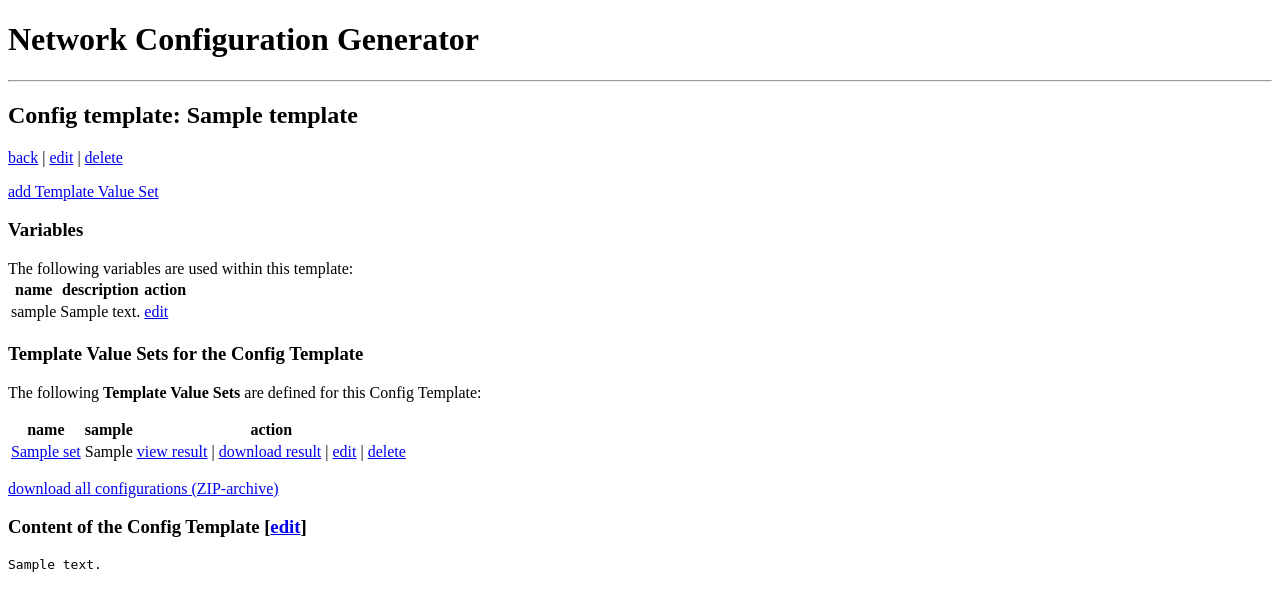
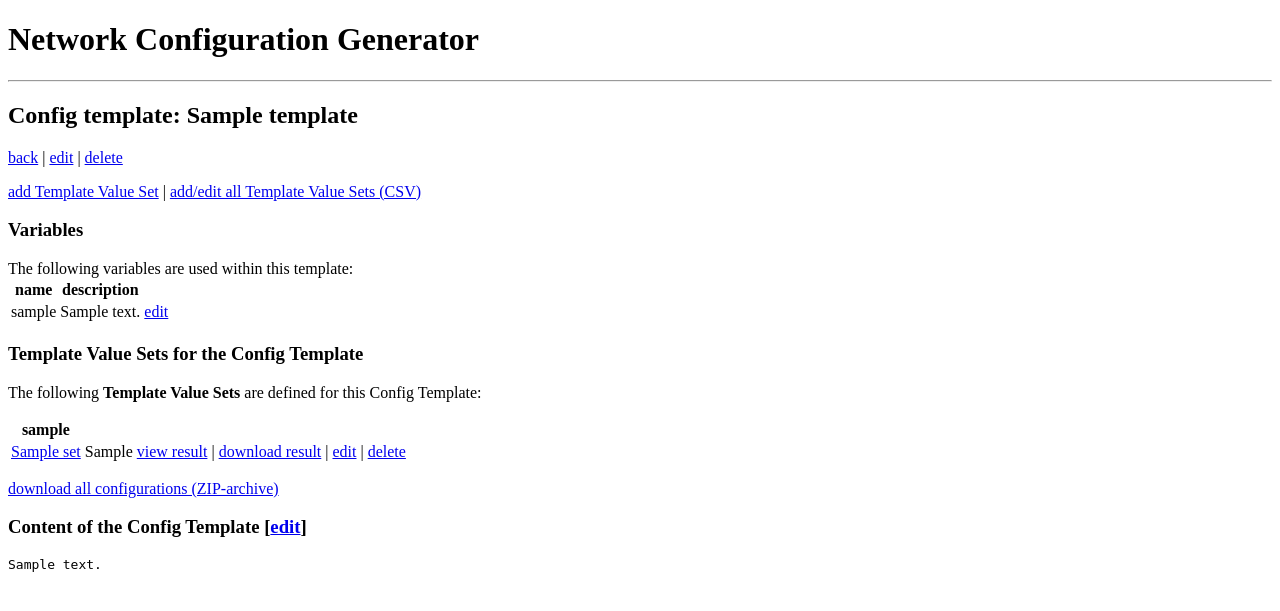
Before and after one commit to hoelsner/network-config-generator, a Flask app: page /ncg/project/1/template/1 in a window 1280 px wide. Shown: the top 611 px of the page. Run offline with Flask 2, Linux system fonts and the light colour scheme; tables that the repository leaves empty hold one stand-in row (values such as "Sample post").

Commit message:
add bulk editor for template variables based on a CSV form

```diff
--- a/app/forms.py
+++ b/app/forms.py
@@ -31,6 +31,10 @@ class ConfigTemplateForm(Form):
     template_content = TextAreaField("template content")
 
 
+class EditConfigTemplateValuesForm(Form):
+    csv_content = TextAreaField("Template Value Sets")
+
+
 ProjectForm = model_form(
     Project,
     base_class=Form,
--- a/app/models.py
+++ b/app/models.py
@@ -323,9 +323,16 @@ class ConfigTemplate(db.Model):
     def _create_variables_from_template_content(self):
         dcg = MakoConfigGenerator(template_string=self.template_content)
 
+        # the hostname is always defined within a TemplateValueSet, add it with a default description
+        self.update_template_variable(
+            "hostname",
+            "the hostname of the device (also used as name for the template value set)"
+        )
+
         # create new template variables on the Config Template
         for var_name in dcg.template_variables:
-            self.update_template_variable(var_name)
+            if var_name != "hostname":
+                self.update_template_variable(var_name)
 
     def rename_variable(self, old_name, new_name):
         """rename the Template Variables within the Config Template and all associated Template Value Sets
@@ -356,6 +363,13 @@ class ConfigTemplate(db.Model):
         """
         query_result = self.template_value_sets.all()
         valid = True
+
+        if not template_value_set_name:
+            valid = False
+
+        elif template_value_set_name == "":
+            valid = False
+
         for obj in query_result:
             if obj.hostname == template_value_set_name:
                 valid = False
@@ -450,6 +464,12 @@ class Project(db.Model):
         """
         query_result = self.configtemplates.all()
         valid = True
+        if not config_template_name:
+            valid = False
+
+        elif config_template_name == "":
+            valid = False
+
         for obj in query_result:
             if obj.name == config_template_name:
                 valid = False
--- a/app/templates/base.html
+++ b/app/templates/base.html
@@ -9,7 +9,7 @@
     <hr>
     {% with messages = get_flashed_messages(with_categories=true) %}
         {% if messages %}
-            <ul class=flashes>
+            <ul class="flashes">
                 {% for category, message in messages %}
                     <li class="{{ category }}">{{ message }}</li>
                 {% endfor %}
--- /dev/null
+++ b/app/templates/config_template/_variable_table.html
@@ -0,0 +1,23 @@
+<table>
+    <comment>The following variables are used within this template:</comment>
+    <thead>
+        <tr>
+            <th>name</th>
+            <th>description</th>
+            <th></th>
+        </tr>
+    </thead>
+    <tbody>
+        {% for var in config_template.variables.all() %}
+        <tr>
+            <td>{{ var.var_name }}</td>
+            <td>{{ var.description }}</td>
+            <td>
+                {% if var.var_name != "hostname" %}
+                    <a href="{{ url_for("edit_template_variable", config_template_id=config_template.id, template_variable_id=var.id) }}" id="edit_variable_{{ config_template.id }}">edit</a>
+                {% endif %}
+            </td>
+        </tr>
+        {% endfor %}
+    </tbody>
+</table>
--- a/app/templates/config_template/view_config_template.html
+++ b/app/templates/config_template/view_config_template.html
@@ -9,32 +9,15 @@
                        <a href="{{ url_for("delete_config_template", project_id=project.id, config_template_id=config_template.id) }}" id="delete_config_template">delete</a>
     </p>
     <p>
-        <a href="{{ url_for("edit_template_value_set", config_template_id=config_template.id) }}" id="create_template_value_set">add Template Value Set</a>
+        <a href="{{ url_for("edit_template_value_set", config_template_id=config_template.id) }}" id="create_template_value_set">add Template Value Set</a> |
+        <a href="{{ url_for("edit_all_config_template_values", project_id=project.id, config_template_id=config_template.id) }}" id="edit_all_config_template_values">add/edit all Template Value Sets (CSV)</a>
     </p>
     <h3>Variables</h3>
 
     {% if config_template.variables.all()|length == 0 %}
         <p>There are no variables defined for this configuration template.</p>
     {% else %}
-        <table>
-            <comment>The following variables are used within this template:</comment>
-            <thead>
-                <tr>
-                    <th>name</th>
-                    <th>description</th>
-                    <th>action</th>
-                </tr>
-            </thead>
-            <tbody>
-                {% for var in config_template.variables.all() %}
-                <tr>
-                    <td>{{ var.var_name }}</td>
-                    <td>{{ var.description }}</td>
-                    <td><a href="{{ url_for("edit_template_variable", config_template_id=config_template.id, template_variable_id=var.id) }}" id="edit_variable_{{ config_template.id }}">edit</a></td>
-                </tr>
-                {% endfor %}
-            </tbody>
-        </table>
+        {% include 'config_template/_variable_table.html' %}
     {% endif %}
 
     <h3>Template Value Sets for the Config Template</h3>
@@ -46,11 +29,10 @@
         <table>
             <thead>
                 <tr>
-                    <th>name</th>
                     {% for name in config_template.variables.all() %}
                         <th>{{ name.var_name }}</th>
                     {% endfor %}
-                    <th>action</th>
+                    <th></th>
                 </tr>
             </thead>
             <tbody>
@@ -60,7 +42,7 @@
                         <a href="{{ url_for("view_template_value_set", config_template_id=config_template.id, template_value_set_id=tvs.id) }}">{{ tvs.hostname }}</a>
                     </td>
                     {% for name in config_template.variables.all() %}
-                        <td>{{ tvs.get_template_value_by_name_as_string(name.var_name) }}</td>
+                        {% if name.var_name != "hostname" %}<td>{{ tvs.get_template_value_by_name_as_string(name.var_name) }}</td>{% endif %}
                     {% endfor %}
                     <td>
                         <a href="{{ url_for("view_config", config_template_id=config_template.id, template_value_set_id=tvs.id) }}" id="view_config_{{ tvs.id }}">view result</a> |
@@ -73,7 +55,9 @@
             </tbody>
         </table>
 
-        <p><a href="{{ url_for("download_all_config_as_zip", project_id=project.id, config_template_id=config_template.id) }}" id="download_all_configurations">download all configurations (ZIP-archive)</a></p>
+        <p>
+            <a href="{{ url_for("download_all_config_as_zip", project_id=project.id, config_template_id=config_template.id) }}" id="download_all_configurations">download all configurations (ZIP-archive)</a>
+        </p>
     {% endif %}
 
     <h3>Content of the Config Template [<a href="{{  url_for("edit_config_template", project_id=config_template.project.id, config_template_id=config_template.id) }}">edit</a>]</h3>
--- a/app/views/configtemplate_views.py
+++ b/app/views/configtemplate_views.py
@@ -1,12 +1,14 @@
 """
 views for the Config Template data object
 """
+import csv
 import logging
+import io
 from flask import render_template, url_for, redirect, request, flash
 from sqlalchemy.exc import IntegrityError
 from app import app, db
-from app.models import ConfigTemplate, Project
-from app.forms import ConfigTemplateForm
+from app.models import ConfigTemplate, Project, TemplateValueSet
+from app.forms import ConfigTemplateForm, EditConfigTemplateValuesForm
 from config import ROOT_URL
 
 logger = logging.getLogger()
@@ -53,6 +55,9 @@ def edit_config_template(project_id, config_template_id=None):
                 config_template = ConfigTemplate(name="", project=parent_project)
                 created = True
 
+            if form.template_content.data != config_template.template_content and (not created):
+                flash("Config Template content changed, all Template Value Sets are deleted.", "info")
+
             form.populate_obj(config_template)
             config_template.project = parent_project
 
@@ -94,6 +99,86 @@ def edit_config_template(project_id, config_template_id=None):
     )
 
 
+@app.route(ROOT_URL + "project/<int:project_id>/configtemplate/<int:config_template_id>/edit_all", methods=["GET",
+                                                                                                            "POST"])
+def edit_all_config_template_values(project_id, config_template_id):
+    """edit all Config Template Values based on a CSV textarea
+
+    :param project_id:
+    :param config_template_id:
+    :return:
+    """
+    Project.query.filter(Project.id == project_id).first_or_404()
+    config_template = ConfigTemplate.query.filter(ConfigTemplate.id == config_template_id).first_or_404()
+
+    form = EditConfigTemplateValuesForm(request.form, config_template)
+
+    # hostname is defined in every Template Value Set
+    variable_list = [
+        "hostname"
+    ]
+    for var in config_template.variables.all():
+        # hostname must be located as first entry
+        if var.var_name != "hostname":
+            variable_list.append(var.var_name)
+
+    if form.validate_on_submit():
+        # update values from the CSV file
+        reader = csv.DictReader(io.StringIO(form.csv_content.data), delimiter=";")
+        csv_lines = form.csv_content.data.splitlines()
+        counter = 0
+        for line in reader:
+            if "hostname" in line.keys():
+                if line["hostname"] is None:
+                    flash("Invalid Hostname for Template Value Set: '%s'" % csv_lines[counter], "error")
+
+                elif line["hostname"] == "":
+                    flash("No Hostname defined for Template Value Set: '%s'" % form.csv_content.data.splitlines()[counter], "error")
+
+                else:
+                    # try to access an existing TemplateValueSet
+                    tvs = TemplateValueSet.query.filter(
+                        TemplateValueSet.config_template_id == config_template_id,
+                        TemplateValueSet.hostname == line["hostname"]
+                    ).first()
+                    if not tvs:
+                        # element not found, create and add a flush message
+                        tvs = TemplateValueSet(hostname=line["hostname"], config_template=config_template)
+                        flash("create new Template Value Set with hostname %s" % line["hostname"], "info")
+
+                    # update variable values
+                    for var in variable_list:
+                        if var in line.keys():
+                            if line[var]:
+                                tvs.update_variable_value(var_name=var, value=line[var])
+
+                            else:
+                                tvs.update_variable_value(var_name=var, value="")
+                                logger.debug("Cannot find value for variable %s for TVS "
+                                             "object %s using CSV line %s" % (var, repr(tvs), line))
+            else:
+                # hostname not defined, no creation possible
+                flash("No hostname in CSV line found: %s" % line, "warning")
+            counter += 1
+
+        return redirect(url_for("view_config_template", project_id=project_id, config_template_id=config_template_id))
+
+    else:
+        form.csv_content.data = ";".join(variable_list)
+        for tvs in config_template.template_value_sets.all():
+            values = []
+            for var in variable_list:
+                values.append(tvs.get_template_value_by_name_as_string(var))
+            form.csv_content.data += "\n" + ";".join(values)
+
+    return render_template(
+        "config_template/edit_all_config_template_values.html",
+        project_id=project_id,
+        config_template=config_template,
+        form=form
+    )
+
+
 @app.route(ROOT_URL + "project/<int:project_id>/configtemplate/<int:config_template_id>/delete", methods=["GET", "POST"])
 def delete_config_template(project_id, config_template_id):
     """delete the Config Template
--- a/app/views/template_variable.py
+++ b/app/views/template_variable.py
@@ -2,7 +2,7 @@
 views for the Template Variable data object
 """
 import logging
-from flask import render_template, url_for, redirect, request, flash
+from flask import render_template, url_for, redirect, request, flash, abort
 from sqlalchemy.exc import IntegrityError
 from app import app, db
 from app.models import ConfigTemplate, TemplateVariable
@@ -23,6 +23,10 @@ def edit_template_variable(config_template_id, template_variable_id):
     """
     config_template = ConfigTemplate.query.filter(ConfigTemplate.id == config_template_id).first_or_404()
     template_variable = TemplateVariable.query.filter(TemplateVariable.id == template_variable_id).first_or_404()
+    # edit of the hostname is not permitted
+    if template_variable.var_name == "hostname":
+        abort(403)
+
     old_var_name = template_variable.var_name
 
     form = TemplateVariableForm(request.form, template_variable)
```
Also changed, not shown: app/templates/config_template/edit_all_config_template_values.html (added, +24 -0 lines), tests/functional_tests/config_generator_test.py (+1 -1 lines), tests/unit_tests/models_test.py (+28 -35 lines), tests/unit_tests/views_test.py (+374 -3 lines).
